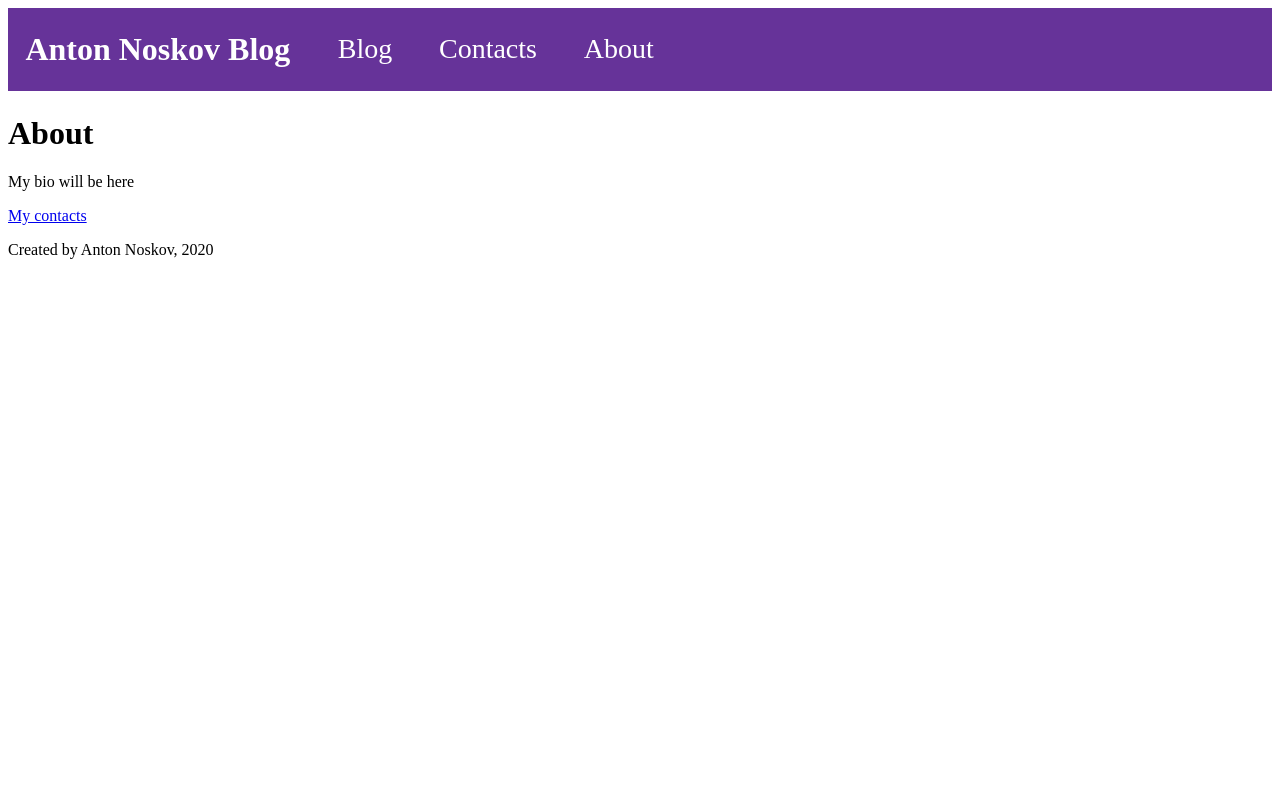
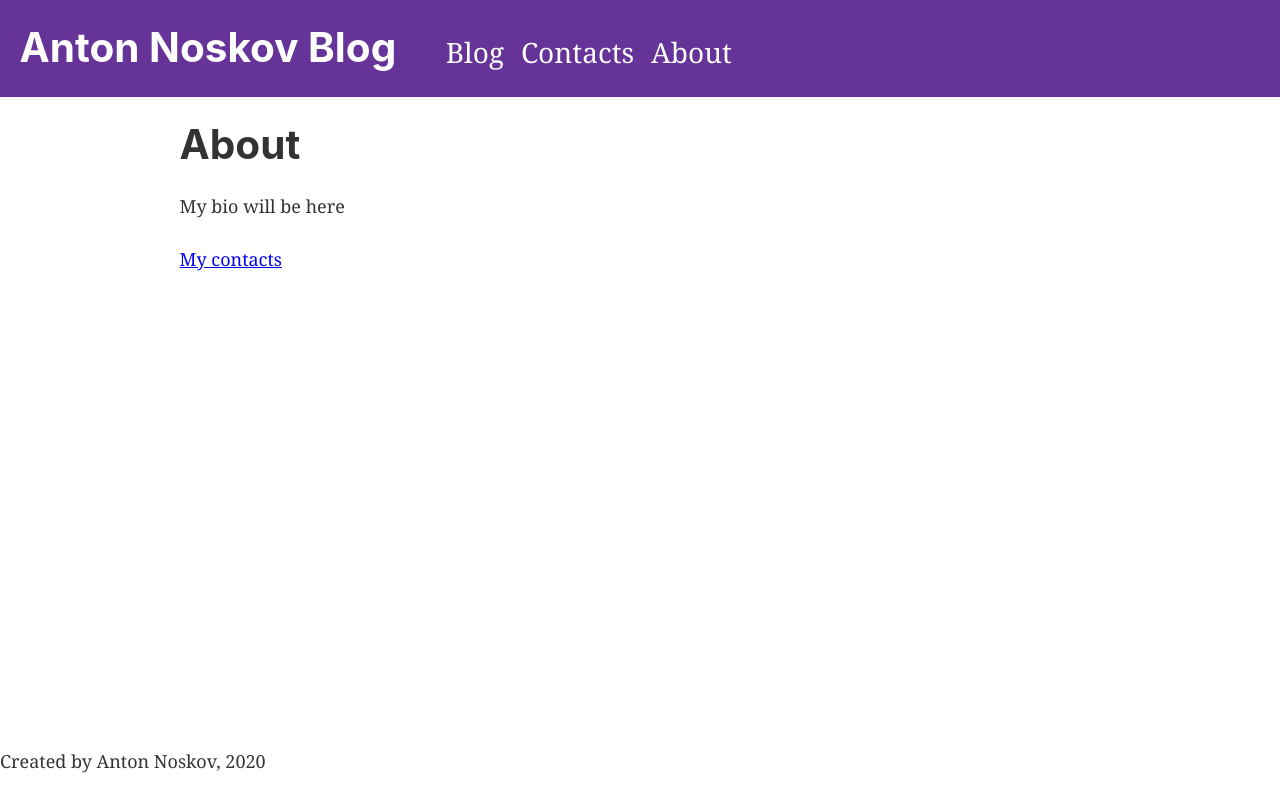
Before and after one commit to annoskov/simple-blog, a Gatsby site: page /about in a window 1280 px wide. Built offline with nearby package versions, Linux system fonts and the light colour scheme; Gatsby itself is replaced by a stand-in of ours.

Commit message:
Added page layout component

```diff
--- a/gatsby-config.js
+++ b/gatsby-config.js
@@ -1,6 +1,6 @@
 module.exports = {
   siteMetadata: {
-    title: `Gatsby Default Starter`,
+    title: `Anton Noskov Blog`,
     description: `Kick off your next, great Gatsby project with this default starter. This barebones starter ships with the main Gatsby configuration files you might need.`,
     author: `@gatsbyjs`,
   },
--- a/src/components/footer.tsx
+++ b/src/components/footer.tsx
@@ -2,7 +2,10 @@ import * as React from "react"
 
 const Footer = () => {
   return (
-    <footer>
+    <footer style={{
+      position: "absolute",
+      bottom: 0,
+    }}>
       <p>Created by Anton Noskov, 2020</p>
     </footer>
   )
--- a/src/components/header.tsx
+++ b/src/components/header.tsx
@@ -31,12 +31,14 @@ const Header = ({ siteTitle }) => (
     <nav>
       <ul
         style={{
-          padding: '25px 0 0 30px',
+          padding: '20px 0 0 30px',
           margin: 0,
+          height: '100%',
           fontSize: '28px',
           width: '316px',
           display: "flex",
           justifyContent: "space-between",
+          alignItems: "center",
           listStyleType: "none",
         }}>
         <li>
--- a/src/components/layout.tsx
+++ b/src/components/layout.tsx
@@ -1,16 +1,10 @@
-/**
- * Layout component that queries for data
- * with Gatsby's useStaticQuery component
- *
- * See: https://www.gatsbyjs.org/docs/use-static-query/
- */
-
 import * as React from "react"
 import * as PropTypes from "prop-types"
 import { useStaticQuery, graphql } from "gatsby"
 
 import Header from "./header"
 import "./layout.css"
+import Footer from "./footer"
 
 const Layout = ({ children }) => {
   const data = useStaticQuery(graphql`
@@ -34,12 +28,13 @@ const Layout = ({ children }) => {
         }}
       >
         <main>{children}</main>
-        <footer>
-          © {new Date().getFullYear()}, Built with
-          {` `}
-          <a href="https://www.gatsbyjs.org">Gatsby</a>
-        </footer>
+        {/*<footer>*/}
+        {/*  © {new Date().getFullYear()}, Built with*/}
+        {/*  {` `}*/}
+        {/*  <a href="https://www.gatsbyjs.org">Gatsby</a>*/}
+        {/*</footer>*/}
       </div>
+      <Footer/>
     </>
   )
 }
--- a/src/pages/about.tsx
+++ b/src/pages/about.tsx
@@ -1,18 +1,16 @@
-import * as React from 'react';
-import {Link} from "gatsby"
-import Footer from "../components/footer"
-import Header from "../components/header"
+import * as React from "react"
+import { Link } from "gatsby"
+
+import Layout from "../components/layout"
 
 const AboutPage = () => {
   return (
-    <div>
-      <Header siteTitle={'Anton Noskov Blog'}/>
+    <Layout>
       <h1>About</h1>
       <p>My bio will be here</p>
-      <Link to={'/contact'}>My contacts</Link>
-      <Footer/>
-    </div>
+      <Link to={"/contact"}>My contacts</Link>
+    </Layout>
   )
 }
 
-export default AboutPage;
+export default AboutPage
```
Also changed, not shown: src/pages/blog.tsx (+6 -8 lines), src/pages/contact.tsx (+3 -6 lines), src/pages/index.tsx (+4 -6 lines).
